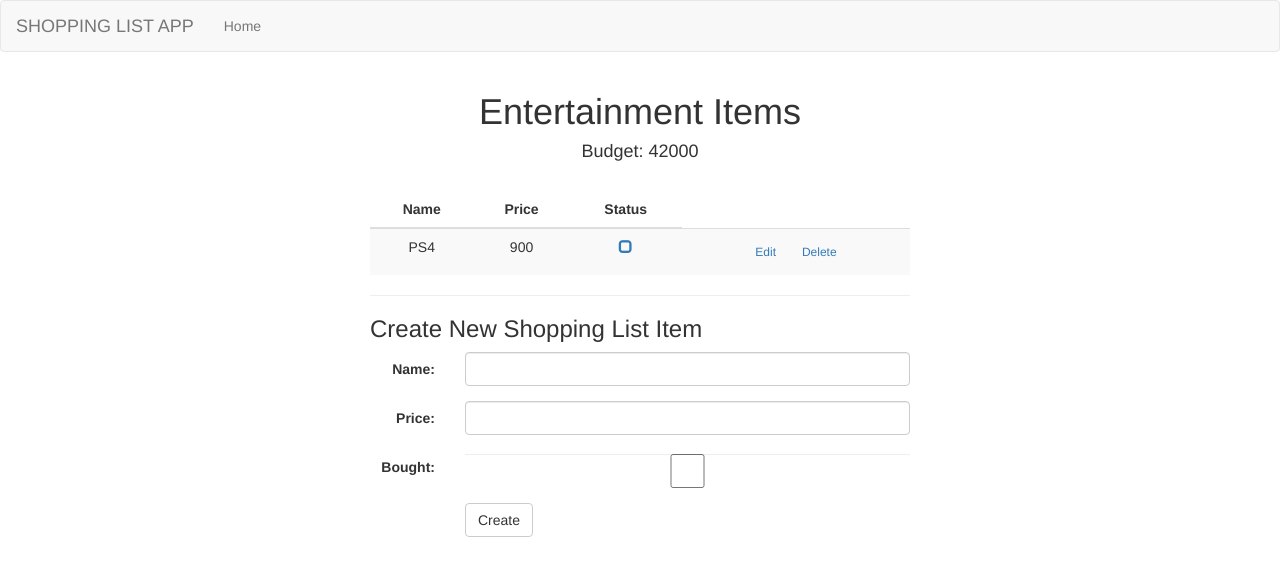
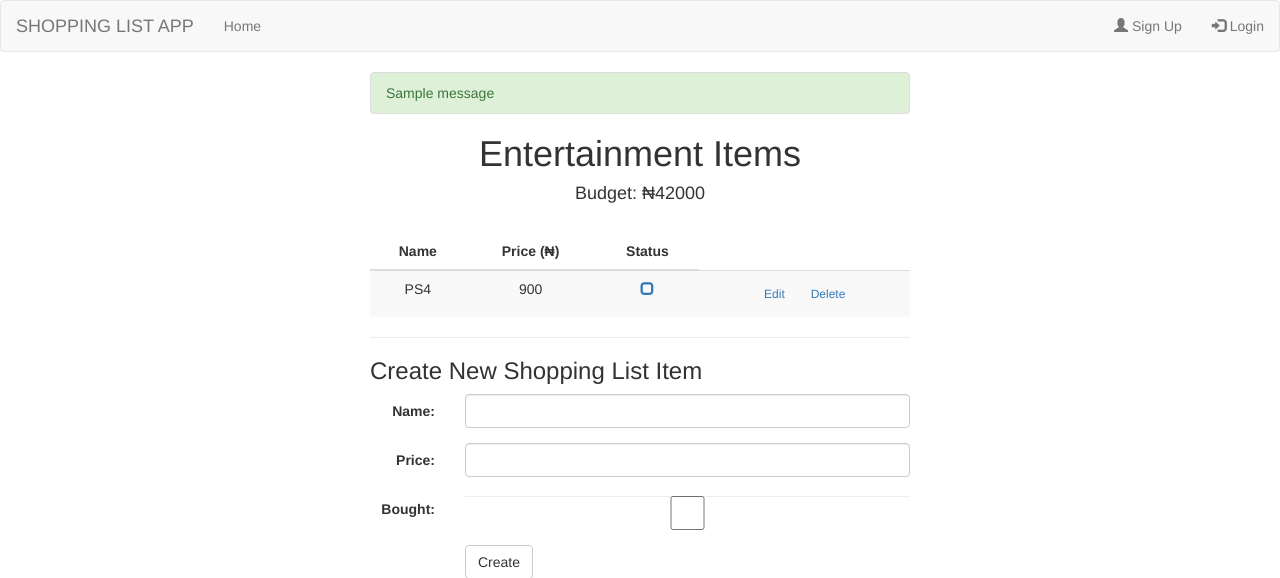
Before and after one commit to andela-cdike/shopping_list_app, a Django app: page /6/items/ in a window 1280 px wide. Shown: the top 578 px of the page. Run offline with Django 3.2, Linux system fonts and the light colour scheme; a user stored in the database is signed in; data comes from the database, SQL or seed files in the repository; both versions use the stored data as it was after the commit; one stand-in notice (Sample message) is shown; some libraries are stand-ins or nearby versions.

Commit message:
[Feature] Marking an item as bought should update overall budget of the list and notify user

```diff
--- a/shopping_list_app/app/models.py
+++ b/shopping_list_app/app/models.py
@@ -1,4 +1,6 @@
 from django.db import models
+from django.db.models.signals import post_save
+from django.dispatch import receiver
 
 
 class Base(models.Model):
@@ -35,3 +37,11 @@ class ShoppingListItem(Base):
 
     def __unicode__(self):
         return self.name
+
+    def save(self, *args, **kwargs):
+        '''Update parent shopping list if item gets bought'''
+        super(ShoppingListItem, self).save(*args, **kwargs)
+        if self.bought:
+            self.shopping_list.budget -= self.price
+            self.shopping_list.save()
+        return self
--- a/shopping_list_app/app/templates/app/index.html
+++ b/shopping_list_app/app/templates/app/index.html
@@ -14,7 +14,7 @@
                 <thead>
                     <tr>
                         <th>Shopping list</th>
-                        <th>Budget (N)</th>
+                        <th>Budget (&#x20A6;)</th>
                     </tr>
                 </thead>
                 {% for shopping_list in shopping_lists %}
--- a/shopping_list_app/app/templates/app/items.html
+++ b/shopping_list_app/app/templates/app/items.html
@@ -2,7 +2,7 @@
 {% load static %}
 
 {% block navbar %}
-    {% include "app/nav-snippet.html" %}
+    {% include "app/nav-snippet.html" with show_search=True %}
 {% endblock %}
 
 {% block main %}
@@ -10,14 +10,28 @@
 
         <!-- List of items in shopping list -->
         <section>
+
+            <!-- Display messages -->
+            {% if messages %}
+                <ul class="list-group">
+                    {% for message in messages %}
+                        {% autoescape off %}
+                            <li class="list-group-item list-group-item-{{ message.tags|default:"danger" }}">
+                                {{ message }}
+                            </li>
+                        {% endautoescape %}
+                    {% endfor %}
+                </ul>
+            {% endif %}
+
             <h1 class="text-center">{{ shopping_list.name }} Items</h1>
-            <h4 class="text-center">Budget: {{ shopping_list.budget }}</h4>
+            <h4 class="text-center">Budget: &#x20A6;{{ shopping_list.budget }}</h4>
             <br />
             <Table class="table table-striped item-table">
                 <thead>
                     <tr>
                         <th>Name</th>
-                        <th>Price</th>
+                        <th>Price (&#x20A6;)</th>
                         <th>Status</th>
                     </tr>
                 </thead>
--- a/shopping_list_app/app/templates/app/nav-snippet.html
+++ b/shopping_list_app/app/templates/app/nav-snippet.html
@@ -8,5 +8,11 @@
             <a href="{% url 'index' %}">Home</a>
         </li>
     </ul>
+    {% if show_search %}
+        <ul class="nav navbar-nav navbar-right">
+          <li><a href="#"><span class="glyphicon glyphicon-user"></span> Sign Up</a></li>
+          <li><a href="#"><span class="glyphicon glyphicon-log-in"></span> Login</a></li>
+        </ul>
+    {% endif %}
   </div>
 </nav>
--- a/shopping_list_app/app/views.py
+++ b/shopping_list_app/app/views.py
@@ -1,4 +1,4 @@
-from django.contrib import messages
+from django.contrib.messages.views import SuccessMessageMixin
 from django.contrib.auth.mixins import LoginRequiredMixin
 from django.shortcuts import HttpResponseRedirect, render
 from django.template.context_processors import csrf
@@ -88,6 +88,11 @@ class ListItemsView(LoginRequiredMixin, ListView):
         return queryset
 
     def get_context_data(self, **kwargs):
+        '''
+        Add parent shopping list and form to context
+        If an item is marked as bought, its info should be added to
+        context
+        '''
         context = super(
             ListItemsView, self).get_context_data(**kwargs)
         shopping_list_id = self.kwargs['shopping_list_id']
@@ -117,7 +122,7 @@ class ShoppingListItemCreateView(LoginRequiredMixin, CreateView):
         return super(ShoppingListItemCreateView, self).form_valid(form)
 
     def get_context_data(self, **kwargs):
-        '''Add parent shopping list to context'''
+        '''Add parent shopping list and children to context'''
         context = super(
             ShoppingListItemCreateView, self).get_context_data(**kwargs)
         shopping_list_id = self.kwargs['shopping_list_id']
@@ -127,7 +132,9 @@ class ShoppingListItemCreateView(LoginRequiredMixin, CreateView):
             pk=shopping_list_id)
         return context
 
-class ShoppingListItemEditView(LoginRequiredMixin, UpdateView):
+
+class ShoppingListItemEditView(
+        LoginRequiredMixin, SuccessMessageMixin, UpdateView):
     '''View for editing a shopping list item'''
     context_object_name = 'item'
     model = ShoppingListItem
@@ -147,6 +154,20 @@ class ShoppingListItemEditView(LoginRequiredMixin, UpdateView):
             ShoppingListItemEditView, self).get_context_data(**kwargs)
         context['url_name'] = 'edit-item'
         return context
+
+    def get_success_message(self, cleaned_data):
+        success_message = ("You have spent &#x20A6;{0} of your overall "
+            "budget on <strong>{1}</strong>. Your budget for "
+            "<strong>{2}</strong> has decreased from "
+            "&#x20A6;{3} to &#x20A6;{4}."
+        ).format(
+            self.object.price,
+            self.object.name.capitalize(),
+            self.object.shopping_list.name.capitalize(),
+            self.object.shopping_list.budget + self.object.price,
+            self.object.shopping_list.budget)
+
+        return success_message
 
 
 class ShoppingListItemDeleteView(LoginRequiredMixin, DeleteView):
```
Also changed, not shown: shopping_list_app/db.sqlite3.
